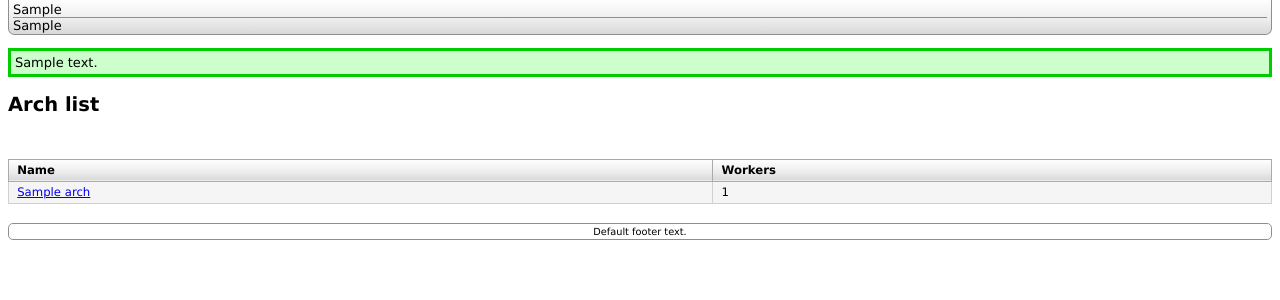
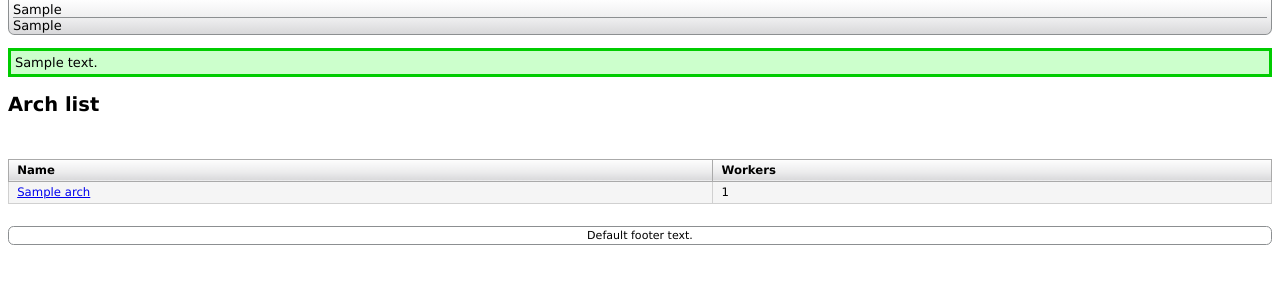
Before and after one commit to release-engineering/kobo, a Django app: template kobo/hub/templates/arch/list.html in a window 1280 px wide. Shown: the part 34-334 px from the top of the page. Run offline with Django 4.2, Linux system fonts and the light colour scheme; the template is opened without the code that fills it: most values are stand-ins (such as "Sample title", 1, 10 or a date in 2020).

Commit message:
make the footer slightly bigger
... to make it easier to read.

Signed-off-by: Siteshwar Vashisht <svashisht@redhat.com>

```diff
--- a/kobo/hub/static/kobo/css/screen.css
+++ b/kobo/hub/static/kobo/css/screen.css
@@ -102,7 +102,7 @@ body {
     -moz-border-radius: 0.5em;
     -webkit-border-radius: 0.5em;
     -khtml-border-radius: 0.5em;
-    font-size: 75%;
+    font-size: 85%;
     text-align: center;
     padding: 0.2em;
     margin-top: 2em;
```
